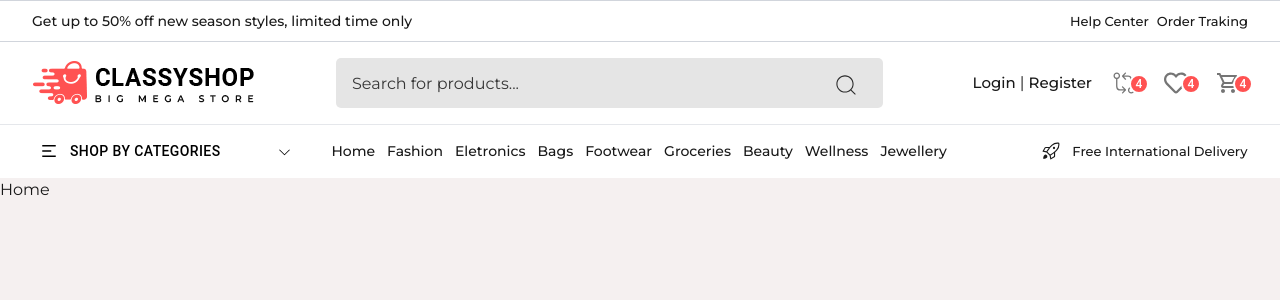
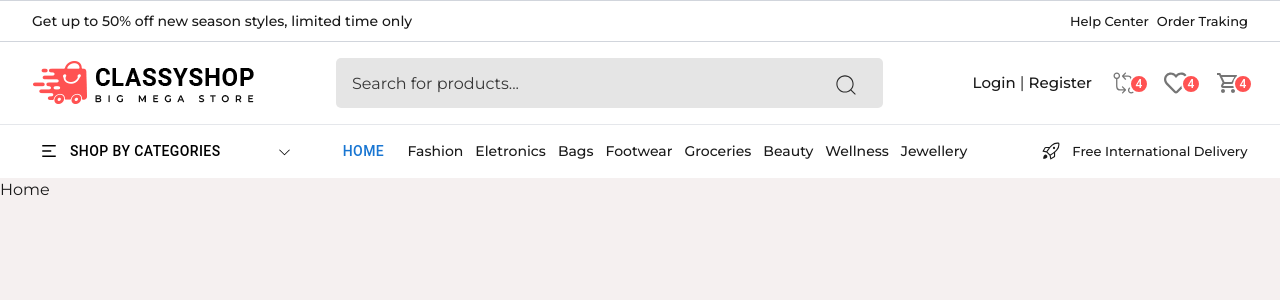
Before and after one commit to francisco-das-chagas/ecommerce-new, a React (Vite) app: page / in a window 1280 px wide. Shown: the top 300 px of the page. Built offline with nearby package versions, Linux system fonts and the light colour scheme.

Commit message:
adicinando botões

```diff
--- a/src/components/Header/Navigation/index.jsx
+++ b/src/components/Header/Navigation/index.jsx
@@ -29,9 +29,9 @@ const Navigation = () => {
           <div className="col_2 w-[66%] ">
             <ul className="flex items-center gap-3">
               <li className="list-none">
-                <Link to="/" className="link transition text-[14px] font-[500]">
+                <Button to="/" className="link transition !text-[14px] !font-[500]">
                   Home
-                </Link>
+                </Button>
               </li>
 
               <li className="list-none">
--- a/src/index.css
+++ b/src/index.css
@@ -4,9 +4,8 @@ body {
   font-family: "Montserrat", sans-serif;
   font-optical-sizing: auto;
   background: #f5f0f0;
-  color: rgba(0, 0, 0, 0.9);
+  color: rgba(0,0,0,0.9);
 }
-
 
 .container {  width: 95%; margin: auto;}
 
@@ -17,6 +16,5 @@ body {
 
 .MuiBadge-badge{background-color: #ff5252 !important;}
 
-nav ul button{text-transform: capitalize !important;}
-
-nav ul button:hover{background: none !important;}
+nav ul button{text-transform: capitalize !important; color: rgba(0,0,0,0.7) !important;}
+nav ul button:hover{background: none !important; color: #ff5252 !important; }
```
